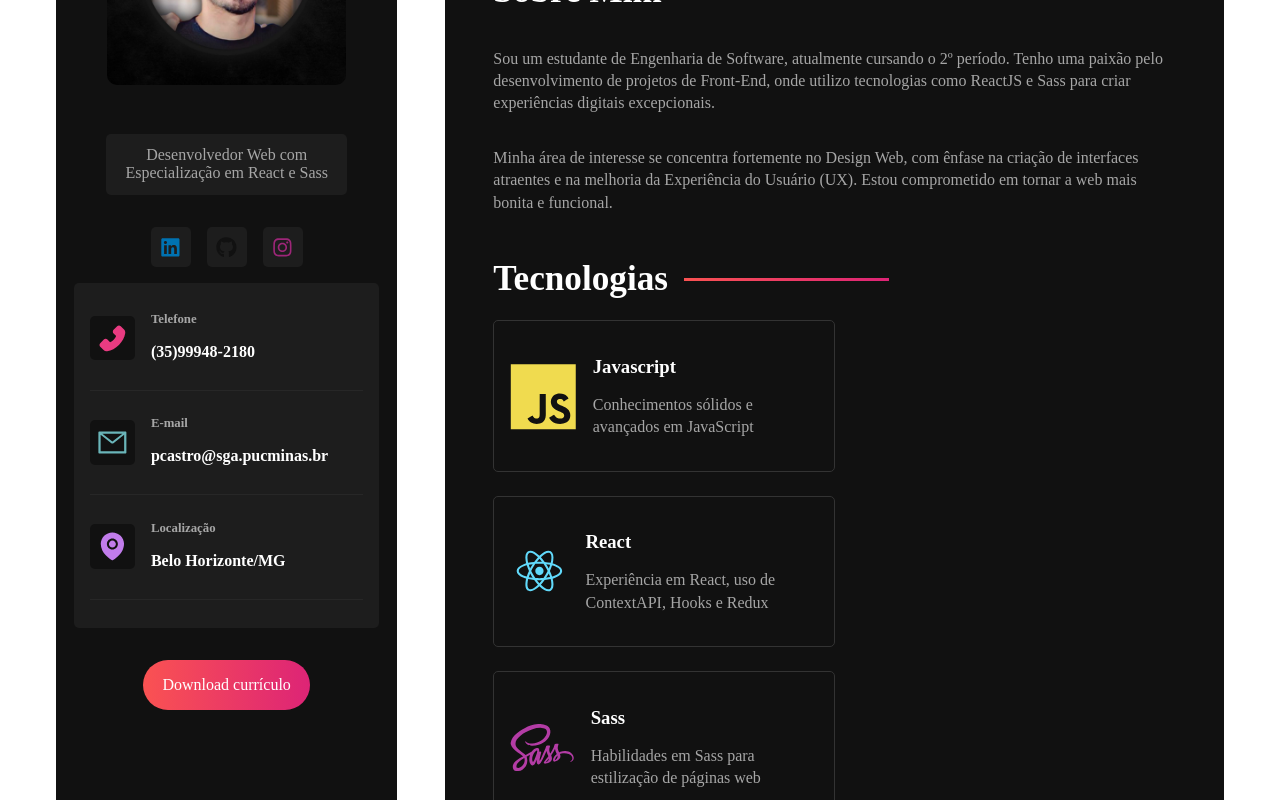
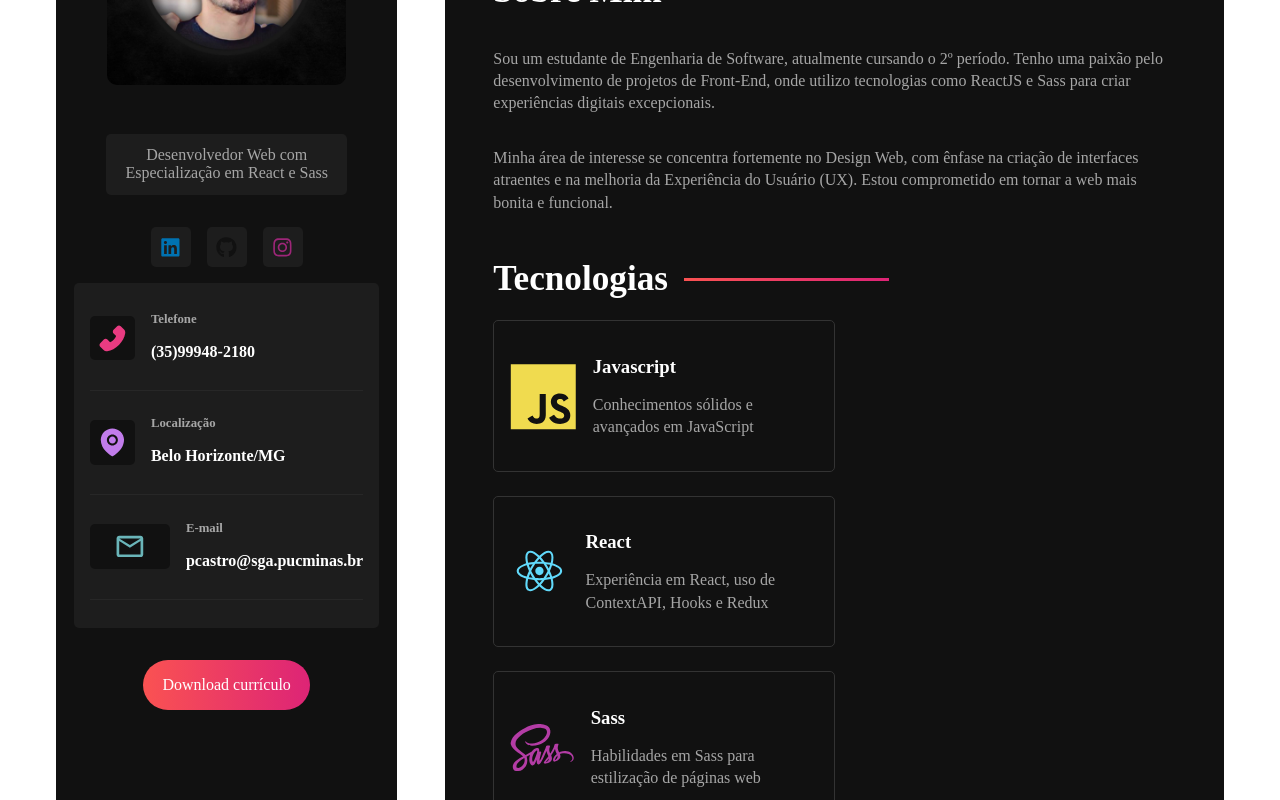
Before and after one commit to bragap/curriculo-react-sass, a React (Vite) app: page / in a window 1280 px wide. Shown: the part 419-1219 px from the top of the page. Built offline with nearby package versions, Linux system fonts and the light colour scheme; the HTML template or start-up script is replaced by a standard one.

Commit message:
subindo versao final

```diff
--- a/src/components/InformationContainer.jsx
+++ b/src/components/InformationContainer.jsx
@@ -1,28 +1,30 @@
-import {AiFillPhone, AiOutlineMail, AiFillEnvironment} from 'react-icons/ai'
+import { AiFillPhone, AiFillEnvironment } from 'react-icons/ai'
+
+import { MdOutlineMailOutline } from 'react-icons/md'
 
 import '../styles/components/informationcontainer.scss'
 
 function InformationContainer() {
     return <section id="information">
         <div className="info-card">
-        <AiFillPhone id="phone-icon"/>
+            <AiFillPhone id="phone-icon" />
             <div>
                 <h3>Telefone</h3>
                 <p>(35)99948-2180</p>
             </div>
         </div>
         <div className="info-card">
-        <AiOutlineMail id="email-icon"/>
+            <AiFillEnvironment id="pin-icon" />
+            <div>
+                <h3>Localização</h3>
+                <p>Belo Horizonte/MG</p>
+            </div>
+        </div>
+        <div className="info-card">
+            <MdOutlineMailOutline id="email-icon" />
             <div>
                 <h3>E-mail</h3>
                 <p>pcastro@sga.pucminas.br</p>
-        </div>
-    </div>
-    <div className="info-card">
-        <AiFillEnvironment id="pin-icon"/>
-        <div>
-            <h3>Localização</h3>
-            <p>Belo Horizonte/MG</p>
             </div>
         </div>
     </section>
--- a/src/styles/components/app.scss
+++ b/src/styles/components/app.scss
@@ -14,5 +14,6 @@
         background: variables.$gradient;
         -webkit-background-clip: text;
         -webkit-text-fill-color: transparent;
+        user-select: none;
     }
 }
--- a/src/styles/components/informationcontainer.scss
+++ b/src/styles/components/informationcontainer.scss
@@ -42,6 +42,7 @@
         }
         #email-icon{
             color:#6ab5b9;
+            width: 100%;
         }
         #pin-icon{
             color:#c17ceb;
--- a/src/styles/main.scss
+++ b/src/styles/main.scss
@@ -5,12 +5,26 @@
     margin:0;
     font-family: variables.$font-stack;
     box-sizing: border-box;
+    ::selection{
+        color: #ffffff;
+        background: rgba(250,82,82,1) ;
+    }
 }
 
 body{
     background-color: variables.$body-pg-color;
 }
 
+::-webkit-scrollbar{
+     width: 0.5em;
+ }
+ ::-webkit-scrollbar-track{
+     background-color: #f5f5f7;
+ }
+ ::-webkit-scrollbar-thumb{
+     background-color: #e93b81;
+     border-radius: 10px;
+ }
 a, svg{
     transition: .4s;
 }
```
Lines whose indentation alone changed are shown as unchanged.
